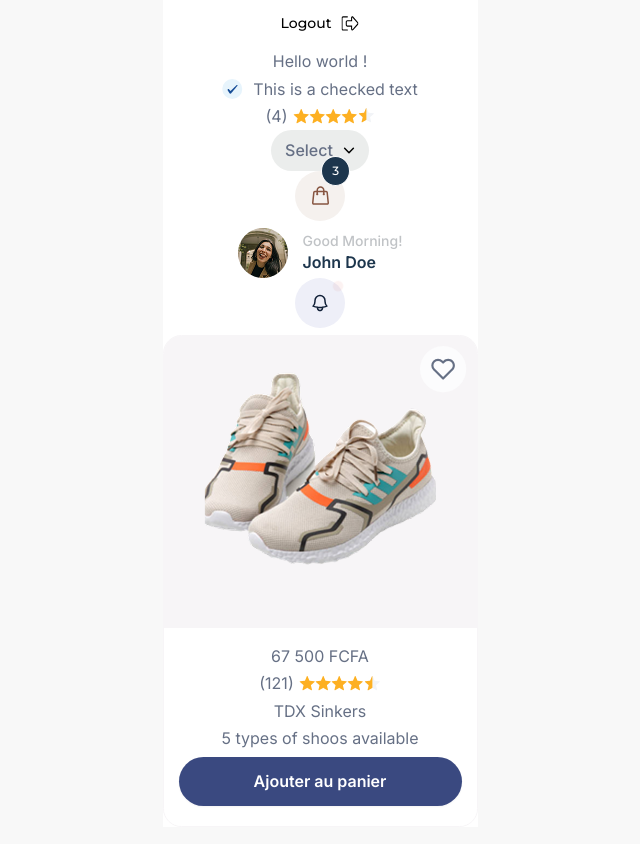
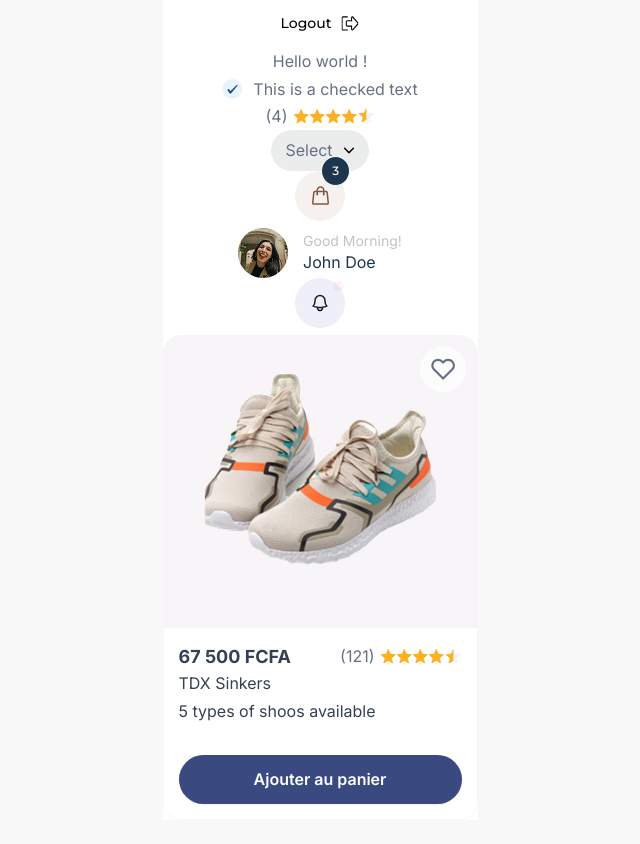
Before and after one commit to cia-formation/projet-e-commerce-react, a React (Vite) app: page / in a window 1280 px wide. Shown: the part 720-1564 px from the top of the page, without its empty margins (320-960 px from the left). Built offline with nearby package versions, Linux system fonts and the light colour scheme.

Commit message:
Product component done

```diff
--- a/src/components/Button/Button.jsx
+++ b/src/components/Button/Button.jsx
@@ -2,14 +2,15 @@ import PropTypes from 'prop-types'
 
 import './button.css'
 
-const Button = ({label, customBg, handleClick, isRounded = false}) => {
+const Button = ({label, margin, customBg, handleClick, isRounded = false}) => {
     return (
-        <button className={`button ${isRounded && 'button-rounded'}`} style={{backgroundColor:customBg}} onClick={handleClick}>{label}</button>
+        <button className={`button ${isRounded && 'button-rounded'}`} style={{backgroundColor:customBg, margin: margin}} onClick={handleClick}>{label}</button>
     )
 }
 
 Button.propTypes = {
     label: PropTypes.string,
+    margin: PropTypes.string,
     customBg: PropTypes.string, // Custom background color
     handleClick: PropTypes.func,
     isRounded: PropTypes.bool,
--- a/src/components/Product/Product.jsx
+++ b/src/components/Product/Product.jsx
@@ -15,14 +15,14 @@ const Product = ({image}) => {
                 <img src={like} alt="like image" />
             </div>
             <div className="info">
-                <div>
-                    <Typography text={'67 500 FCFA'} />
+                <div className='stats'>
+                    <Typography text={'67 500 FCFA'} fontSize={'18px'} fontWeight={700} color={'#344054'}/>
                     <Stars number={4.5} rate={121}/>
                 </div>
-                <Typography text={'TDX Sinkers'} />
-                <Typography text={'5 types of shoos available'} />
+                <Typography text={'TDX Sinkers'} color={'#344054'} />
+                <Typography text={'5 types of shoos available'} color={'#344054'} />
 
-                <Button label={'Ajouter au panier'} isRounded customBg={'#3A4980'} />
+                <Button label={'Ajouter au panier'} isRounded customBg={'#3A4980'} margin={'30px 0 0 0'} />
             </div>
         </div>
     )
--- a/src/components/Product/product.css
+++ b/src/components/Product/product.css
@@ -9,13 +9,24 @@
     position: relative;
     padding: 20px 40px;
 }
+
 .product .image img:nth-child(2){
     position: absolute;
     top: 10px;
     right: 10px;
+    transition: all 0.3s ease-in-out;
 }
 .product .info{
     background-color: white;
     position: relative;
     padding: 15px;
+    display: flex;
+    flex-direction: column;
+    align-items: flex-start;
 }
+.product .info .stats{
+    width: 100%;
+    display: flex;
+    justify-content: space-between;
+    align-items: center;
+}
--- a/src/components/Typography/Typography.jsx
+++ b/src/components/Typography/Typography.jsx
@@ -2,9 +2,9 @@ import PropTypes from 'prop-types'
 import './typography.css'
 import { check } from '../../assets/icons'
 
-const Typography = ({text, color, fontSize, weight, lineHeight, decoration, isChecked}) => {
+const Typography = ({text, color, fontSize, fontWeight, lineHeight, decoration, isChecked}) => {
     return (
-        <p className="typography" style={{color: color, fontSize: fontSize, fontWeight: weight, lineHeight: lineHeight, textDecoration: decoration}}>
+        <p className="typography" style={{color: color, fontSize: fontSize, fontWeight: fontWeight, lineHeight: lineHeight, textDecoration: decoration}}>
             {
                 isChecked &&
                 <img src={check} alt="check" className="icon"/>
```
